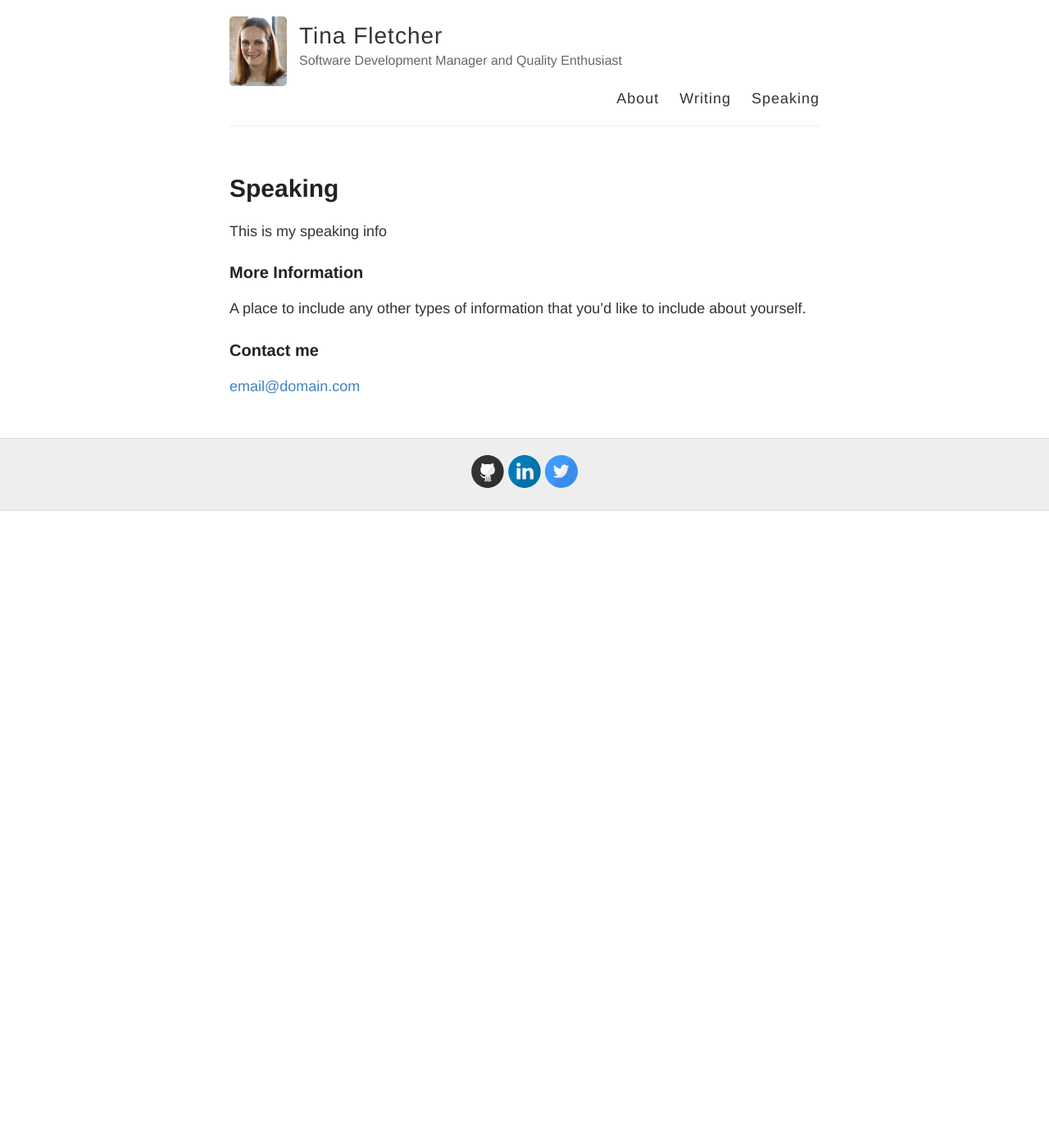
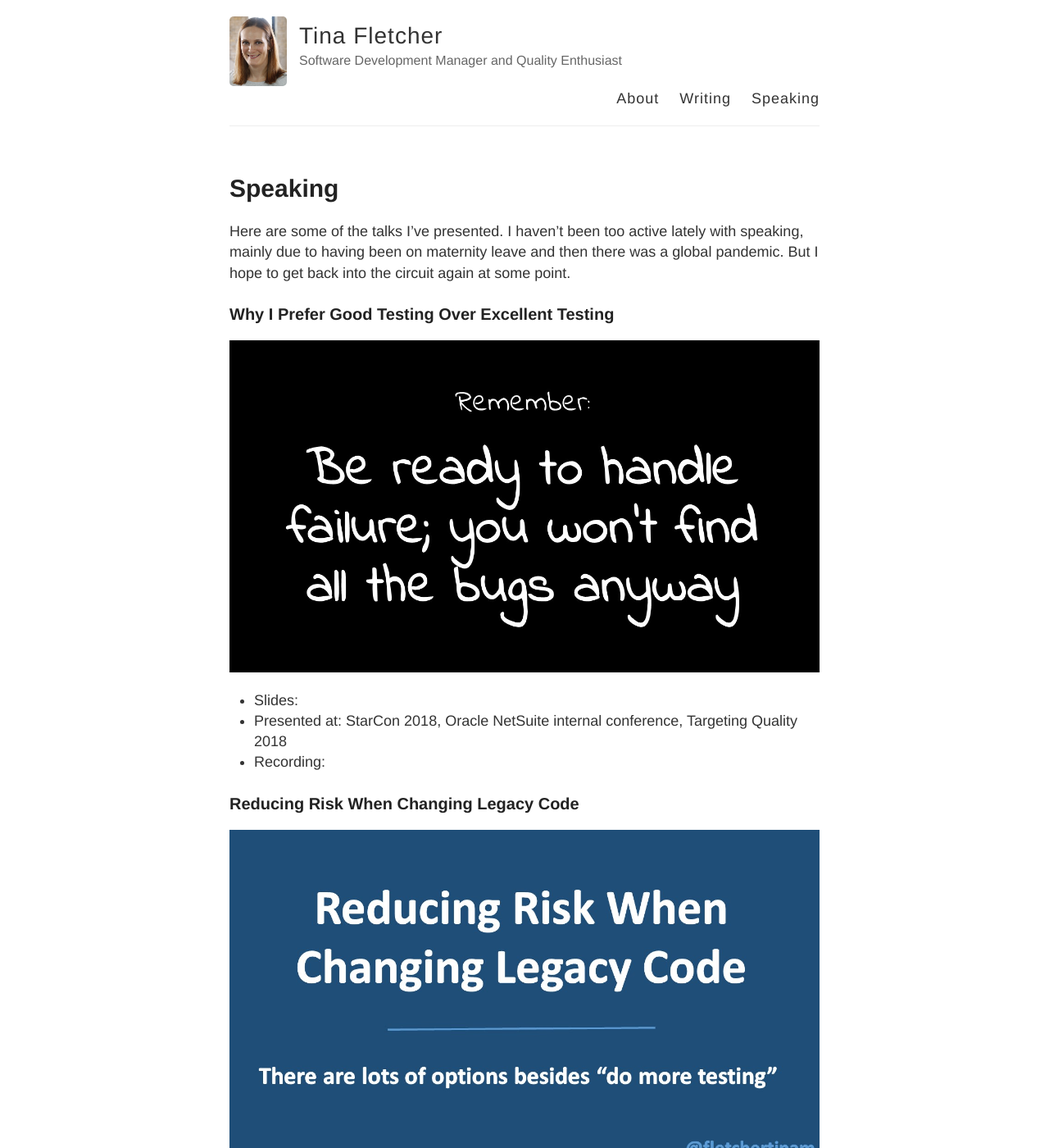
Before and after one commit to tinafletcher/tinafletcher.github.io, a Jekyll site: the page built from speaking.md, in a window 1280 px wide and 1400 px high. Shown: the whole window at 82% size. Built offline with Jekyll 4.4.1, drawn with Linux system fonts in a browser that asks for light colours; some of the changed text lies outside the part shown.

Commit message:
Updating the speaking page to include past talks

```diff
--- a/speaking.md
+++ b/speaking.md
@@ -4,12 +4,20 @@ title: Speaking
 permalink: /speaking/
 ---
 
-This is my speaking info
+Here are some of the talks I've presented. I haven't been too active lately with speaking, mainly due to having been on maternity leave and then there was a global pandemic. But I hope to get back into the circuit again at some point.
 
-### More Information
+### Why I Prefer Good Testing Over Excellent Testing
+![Thumbnail image of a slide that says "Be ready to handle failure; you won't find all the bugs anyway"](../images/Thumbnail - Why I Prefer.jpg)
++ Slides:
++ Presented at: StarCon 2018, Oracle NetSuite internal conference, Targeting Quality 2018
++ Recording:
 
-A place to include any other types of information that you'd like to include about yourself.
+### Reducing Risk When Changing Legacy Code
+![Thumbnail image of a slide that says "There are lots of options besides 'do more testing'"](../images/Thumbnail - Reducing Risk.jpg)
++ Slides:
++ Presented at: Motor City Software Testers group, CAST 2017, QL Tech Con 2017, D2L Night School, ConFoo Vancouver 2017
 
-### Contact me
-
-[email@domain.com](mailto:email@domain.com)
+### Why Getting Good Test Data Is Hard (And What You Can Do About It)
+![Thumbnail image of a slide that says "10 useful test data questions to ask when starting a new software project"](../images/Thumbnail - Good Test Data.jpg)
++ Slides:
++ Presented at: Targeting Quality 2015, ConFoo Vancouver 2017
```
Also changed, not shown: images/Thumbnail - Good Test Data.jpg (added), images/Thumbnail - Reducing Risk.jpg (added), images/Thumbnail - Why I Prefer.jpg (added), 3 other files.
